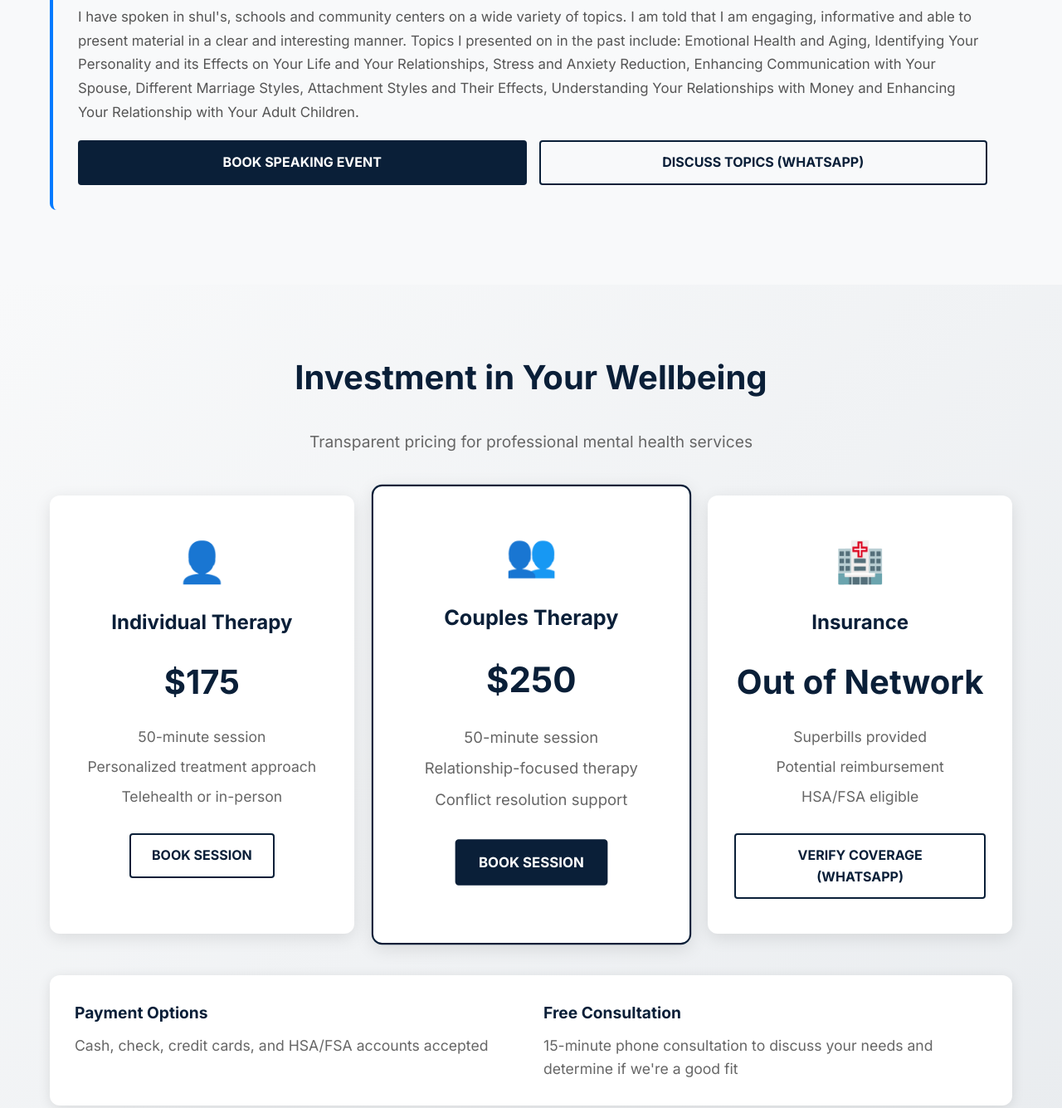
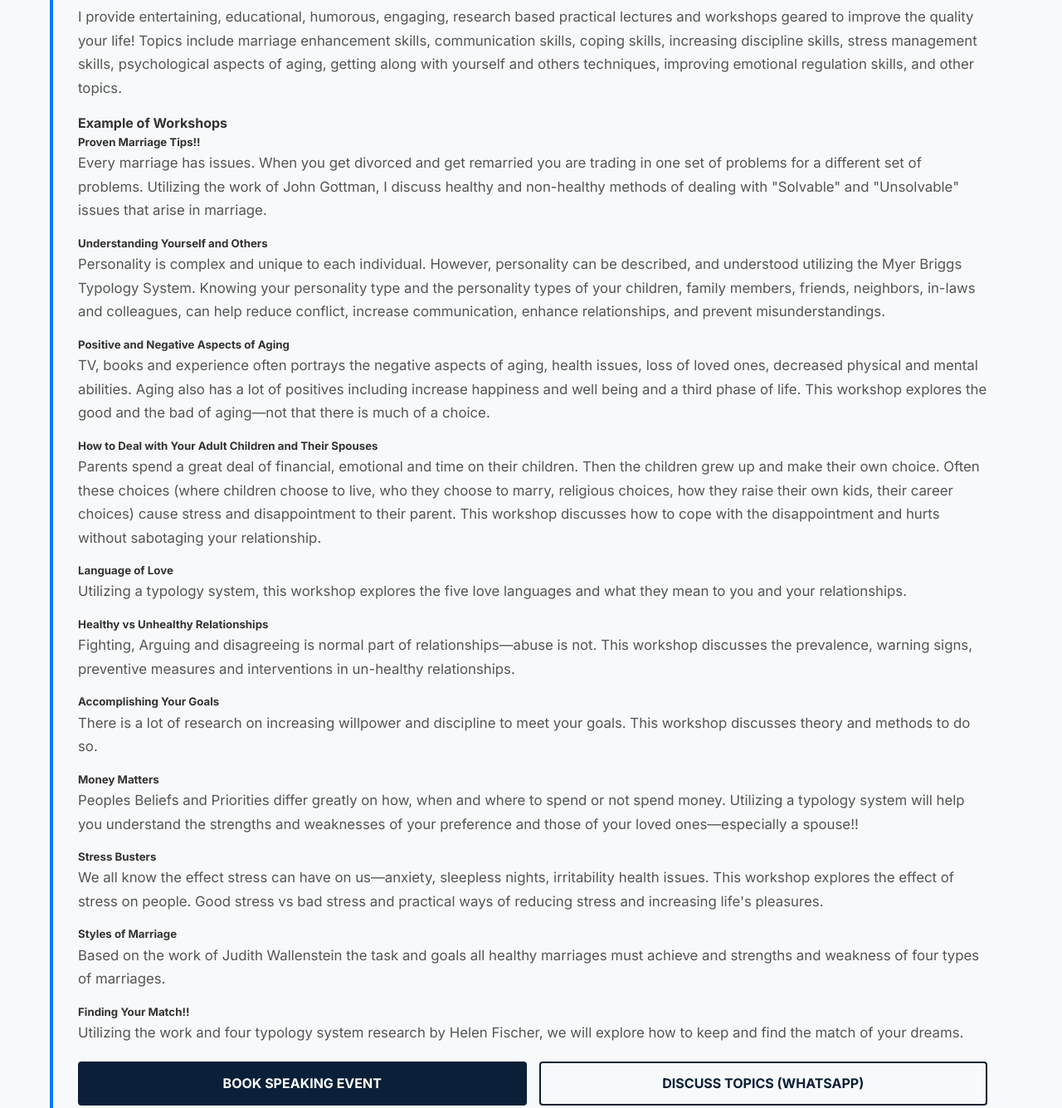
Before and after one commit to Schulman-Coaching/Aliza-Schulman-Groups, a plain HTML site: page index.html in a window 1280 px wide. Shown: the part 3800-5135 px from the top of the page at 83% size. Drawn offline with Linux system fonts and the light colour scheme.

Commit message:
Update Lectures and Workshops section with detailed workshop examples and descriptions

```diff
--- a/index.html
+++ b/index.html
@@ -159,7 +159,67 @@
 
                 <div class="service-item">
                     <h3>Lectures and Workshops</h3>
-                    <p>I have spoken in shul's, schools and community centers on a wide variety of topics. I am told that I am engaging, informative and able to present material in a clear and interesting manner. Topics I presented on in the past include: Emotional Health and Aging, Identifying Your Personality and its Effects on Your Life and Your Relationships, Stress and Anxiety Reduction, Enhancing Communication with Your Spouse, Different Marriage Styles, Attachment Styles and Their Effects, Understanding Your Relationships with Money and Enhancing Your Relationship with Your Adult Children.</p>
+                    <p>I provide entertaining, educational, humorous, engaging, research based practical lectures and workshops geared to improve the quality your life! Topics include marriage enhancement skills, communication skills, coping skills, increasing discipline skills, stress management skills, psychological aspects of aging, getting along with yourself and others techniques, improving emotional regulation skills, and other topics.</p>
+
+                    <h4>Example of Workshops</h4>
+
+                    <div class="workshop-examples">
+                        <div class="workshop-item">
+                            <h5>Proven Marriage Tips!!</h5>
+                            <p>Every marriage has issues. When you get divorced and get remarried you are trading in one set of problems for a different set of problems. Utilizing the work of John Gottman, I discuss healthy and non-healthy methods of dealing with "Solvable" and "Unsolvable" issues that arise in marriage.</p>
+                        </div>
+
+                        <div class="workshop-item">
+                            <h5>Understanding Yourself and Others</h5>
+                            <p>Personality is complex and unique to each individual. However, personality can be described, and understood utilizing the Myer Briggs Typology System. Knowing your personality type and the personality types of your children, family members, friends, neighbors, in-laws and colleagues, can help reduce conflict, increase communication, enhance relationships, and prevent misunderstandings.</p>
+                        </div>
+
+                        <div class="workshop-item">
+                            <h5>Positive and Negative Aspects of Aging</h5>
+                            <p>TV, books and experience often portrays the negative aspects of aging, health issues, loss of loved ones, decreased physical and mental abilities. Aging also has a lot of positives including increase happiness and well being and a third phase of life. This workshop explores the good and the bad of aging—not that there is much of a choice.</p>
+                        </div>
+
+                        <div class="workshop-item">
+                            <h5>How to Deal with Your Adult Children and Their Spouses</h5>
+                            <p>Parents spend a great deal of financial, emotional and time on their children. Then the children grew up and make their own choice. Often these choices (where children choose to live, who they choose to marry, religious choices, how they raise their own kids, their career choices) cause stress and disappointment to their parent. This workshop discusses how to cope with the disappointment and hurts without sabotaging your relationship.</p>
+                        </div>
+
+                        <div class="workshop-item">
+                            <h5>Language of Love</h5>
+                            <p>Utilizing a typology system, this workshop explores the five love languages and what they mean to you and your relationships.</p>
+                        </div>
+
+                        <div class="workshop-item">
+                            <h5>Healthy vs Unhealthy Relationships</h5>
+                            <p>Fighting, Arguing and disagreeing is normal part of relationships—abuse is not. This workshop discusses the prevalence, warning signs, preventive measures and interventions in un-healthy relationships.</p>
+                        </div>
+
+                        <div class="workshop-item">
+                            <h5>Accomplishing Your Goals</h5>
+                            <p>There is a lot of research on increasing willpower and discipline to meet your goals. This workshop discusses theory and methods to do so.</p>
+                        </div>
+
+                        <div class="workshop-item">
+                            <h5>Money Matters</h5>
+                            <p>Peoples Beliefs and Priorities differ greatly on how, when and where to spend or not spend money. Utilizing a typology system will help you understand the strengths and weaknesses of your preference and those of your loved ones—especially a spouse!!</p>
+                        </div>
+
+                        <div class="workshop-item">
+                            <h5>Stress Busters</h5>
+                            <p>We all know the effect stress can have on us—anxiety, sleepless nights, irritability health issues. This workshop explores the effect of stress on people. Good stress vs bad stress and practical ways of reducing stress and increasing life's pleasures.</p>
+                        </div>
+
+                        <div class="workshop-item">
+                            <h5>Styles of Marriage</h5>
+                            <p>Based on the work of Judith Wallenstein the task and goals all healthy marriages must achieve and strengths and weakness of four types of marriages.</p>
+                        </div>
+
+                        <div class="workshop-item">
+                            <h5>Finding Your Match!!</h5>
+                            <p>Utilizing the work and four typology system research by Helen Fischer, we will explore how to keep and find the match of your dreams.</p>
+                        </div>
+                    </div>
+
                     <div class="service-actions">
                         <a href="#reach-out" class="btn btn-primary">Book Speaking Event</a>
                         <a href="tel:+15165240464" class="btn btn-outline">Discuss Topics (WhatsApp)</a>
```
